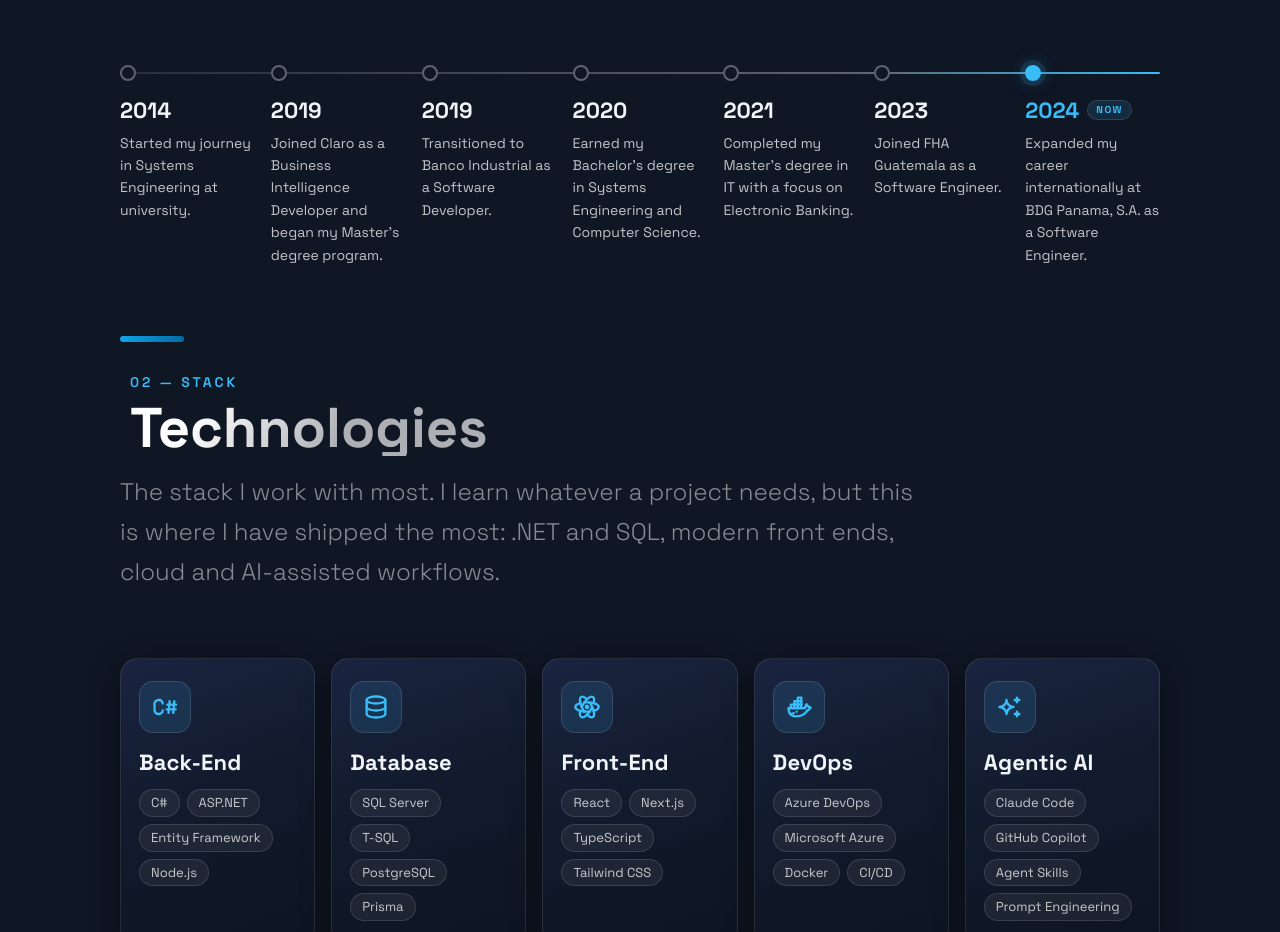
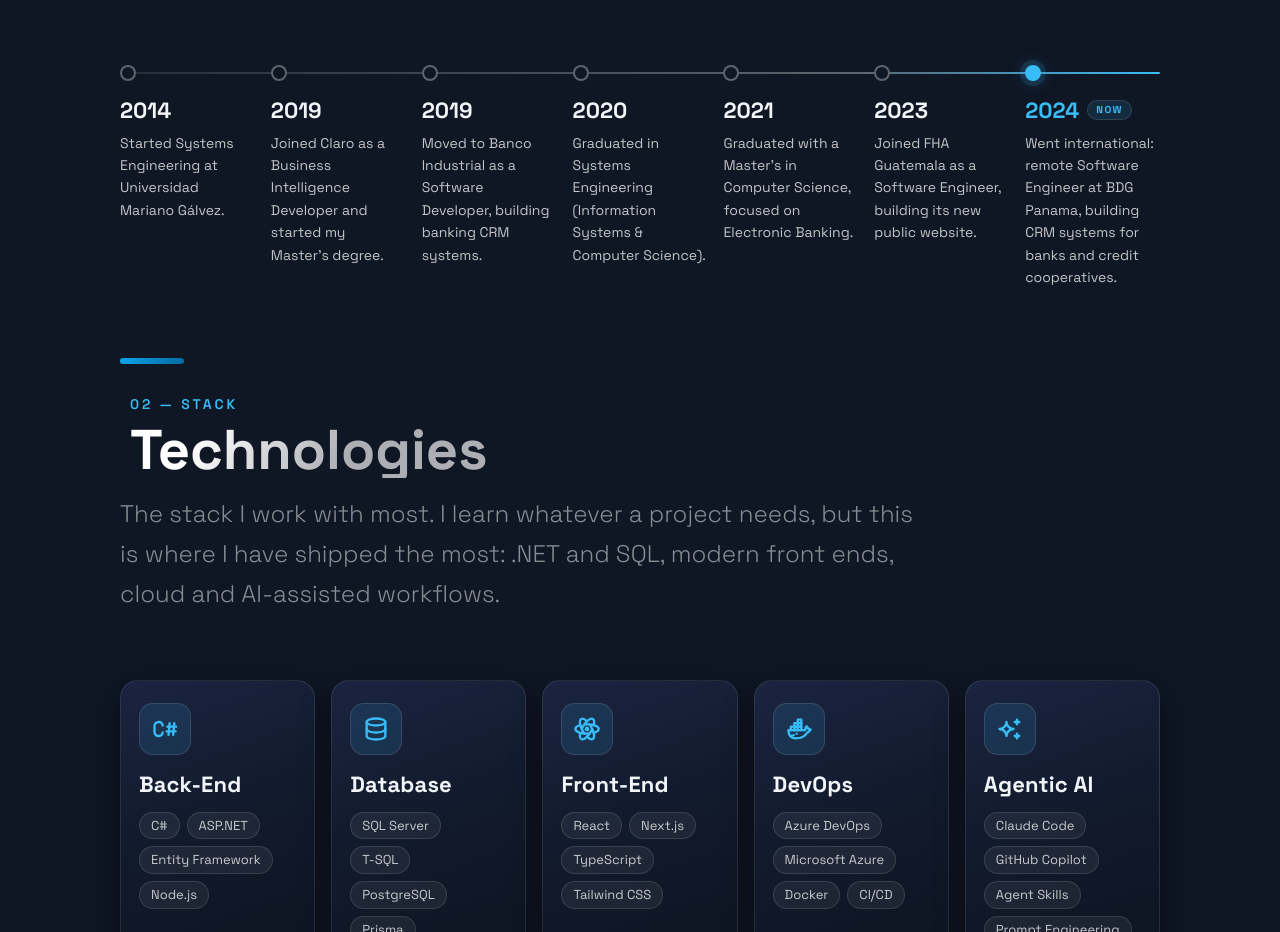
Before and after one commit to WernerOvalle/PortfolioWerner, a Next.js app: page / in a window 1280 px wide. Shown: the part 1200-2132 px from the top of the page. Built offline with nearby package versions, Linux system fonts and the light colour scheme.

Commit message:
Reword the timeline to match the CV and say what each role involved
Co-Authored-By: Claude Opus 5.5 <noreply@anthropic.com>
Claude-Session: https://claude.ai/code/session_014shDLJZ4NZSWc3cEgypKJ8

```diff
--- a/src/constants/constants.js
+++ b/src/constants/constants.js
@@ -543,13 +543,13 @@ export const projectCategories = [
   },
 ];
 export const TimeLineData = [
-  { year: 2014, text: "Started my journey in Systems Engineering at university." },
-  { year: 2019, text: "Joined Claro as a Business Intelligence Developer and began my Master's degree program." },
-  { year: 2019, text: "Transitioned to Banco Industrial as a Software Developer." },
-  { year: 2020, text: "Earned my Bachelor's degree in Systems Engineering and Computer Science." },
-  { year: 2021, text: "Completed my Master's degree in IT with a focus on Electronic Banking." },
-  { year: 2023, text: "Joined FHA Guatemala as a Software Engineer." },
-  { year: 2024, text: "Expanded my career internationally at BDG Panama, S.A. as a Software Engineer." },
+  { year: 2014, text: "Started Systems Engineering at Universidad Mariano Gálvez." },
+  { year: 2019, text: "Joined Claro as a Business Intelligence Developer and started my Master's degree." },
+  { year: 2019, text: "Moved to Banco Industrial as a Software Developer, building banking CRM systems." },
+  { year: 2020, text: "Graduated in Systems Engineering (Information Systems & Computer Science)." },
+  { year: 2021, text: "Graduated with a Master's in Computer Science, focused on Electronic Banking." },
+  { year: 2023, text: "Joined FHA Guatemala as a Software Engineer, building its new public website." },
+  { year: 2024, text: "Went international: remote Software Engineer at BDG Panama, building CRM systems for banks and credit cooperatives." },
 ];
 export const data = [
   { number: 1, text: "Course" },
```
